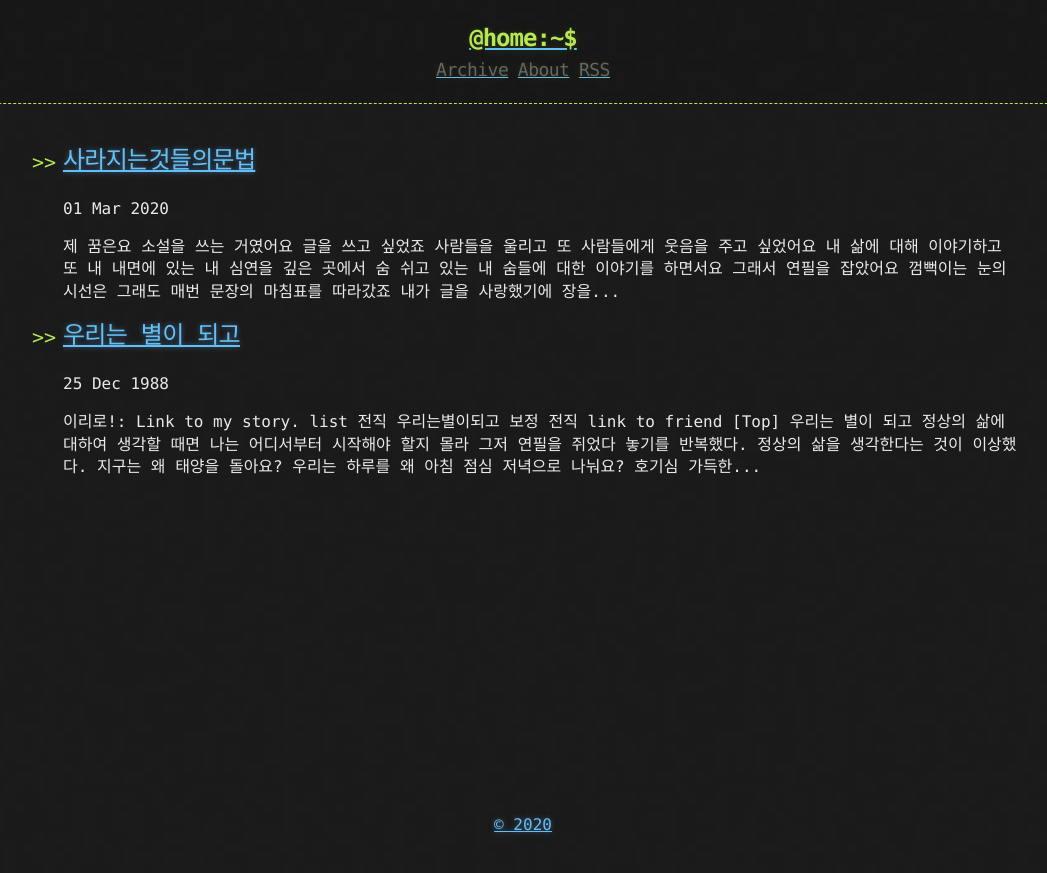
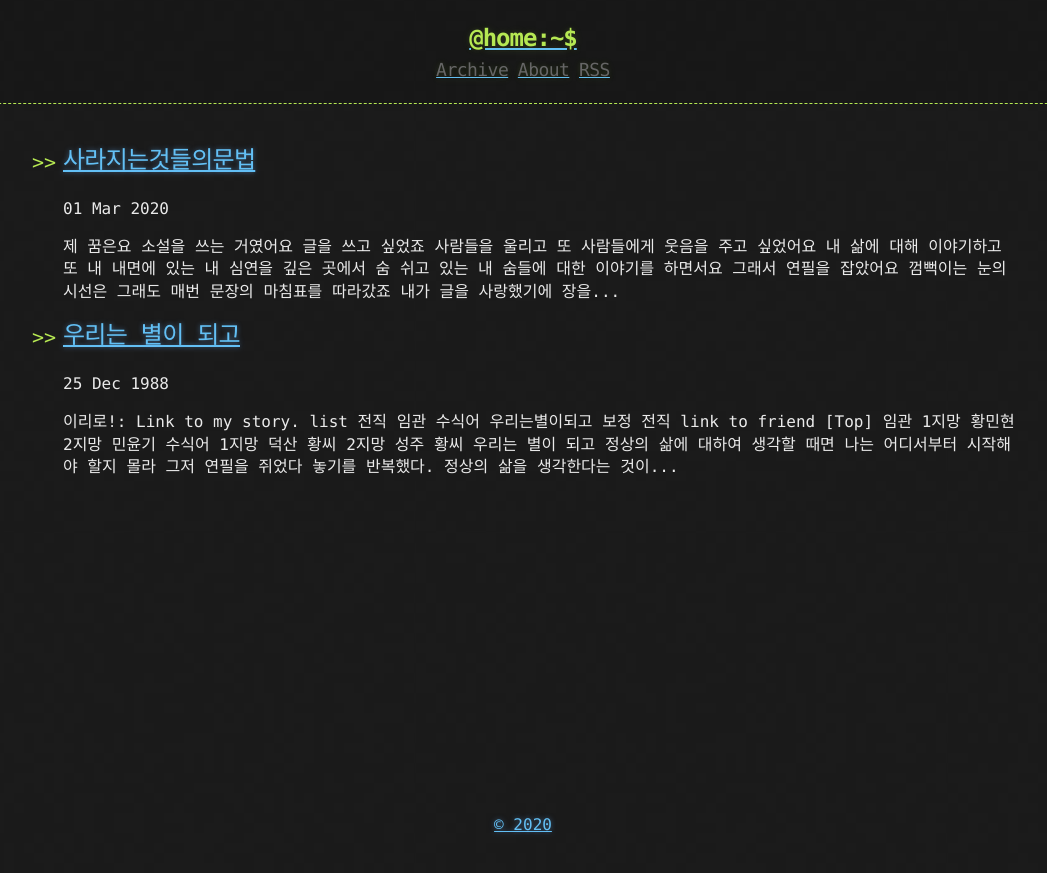
Before and after one commit to imrealz/imrealz.github.com, a Jekyll site: the page built from index.html, in a window 1280 px wide. Shown: the top 873 px of the page, without its empty margins (117-1164 px from the left). Built offline with Jekyll 4.4.1, drawn with Linux system fonts in a browser that asks for light colours; the list of posts is cut into pages by our own code.

Commit message:
Update 1988-12-25-우리는별이되고.md

```diff
--- a/_posts/1988-12-25-우리는별이되고.md
+++ b/_posts/1988-12-25-우리는별이되고.md
@@ -13,6 +13,8 @@ tags: tag1
 # <a name="top"></a>list
 
 * [전직](#첫번째)
+* [임관](#임관)
+* [수식어](#수식어)
 * [우리는별이되고](#두번째)
 * [보정](#세번째)
 
@@ -34,6 +36,16 @@ tags: tag1
 
 [[Top]](#top)
 
+
+# <a name="임관"></a>임관
+
+1지망 황민현
+2지망 민윤기
+
+
+# <a name="수식어"></a>수식어
+1지망 덕산 황씨
+2지망 성주 황씨
 
 
 # <a name="두번째"></a>우리는 별이 되고
```
